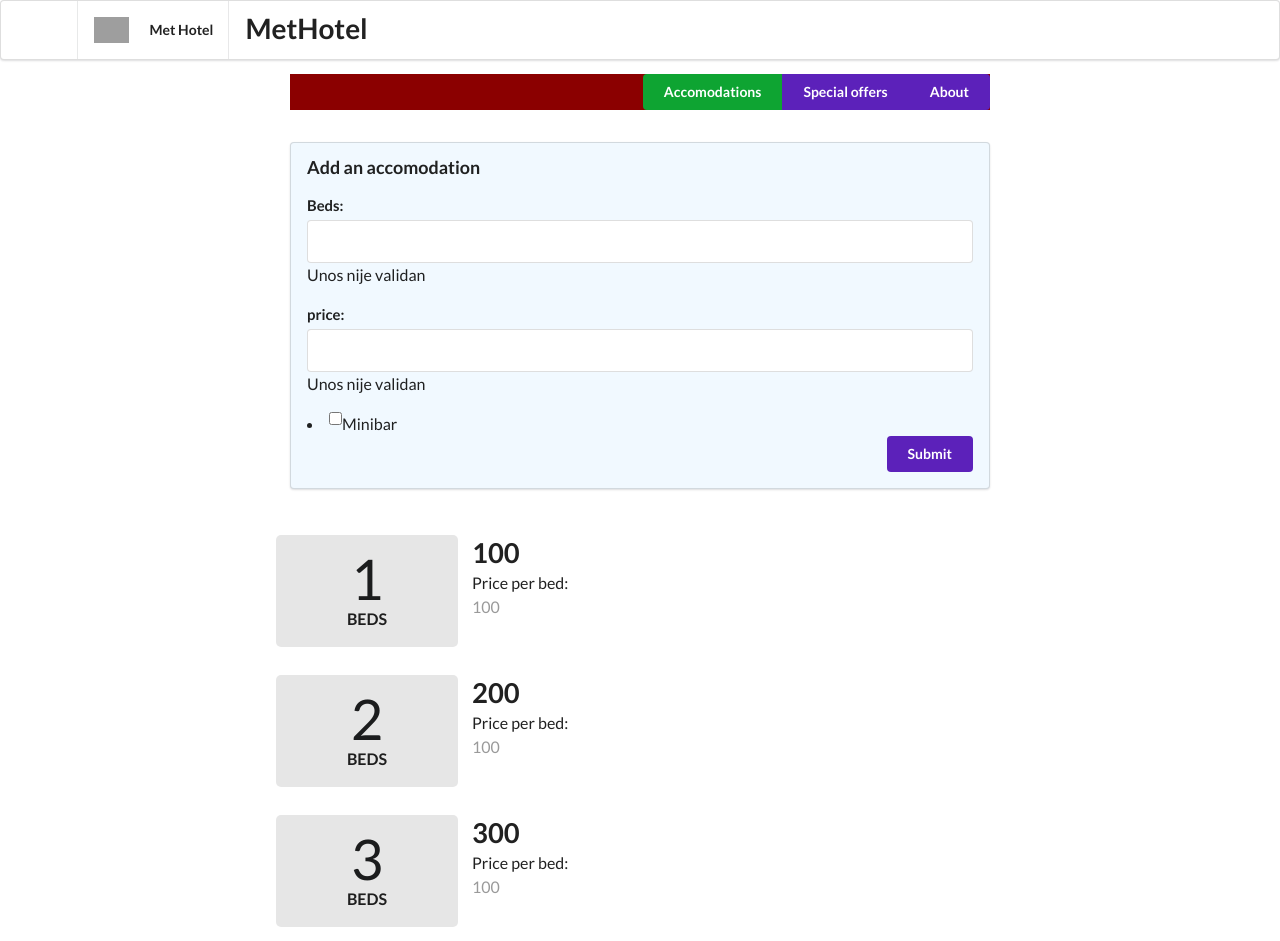
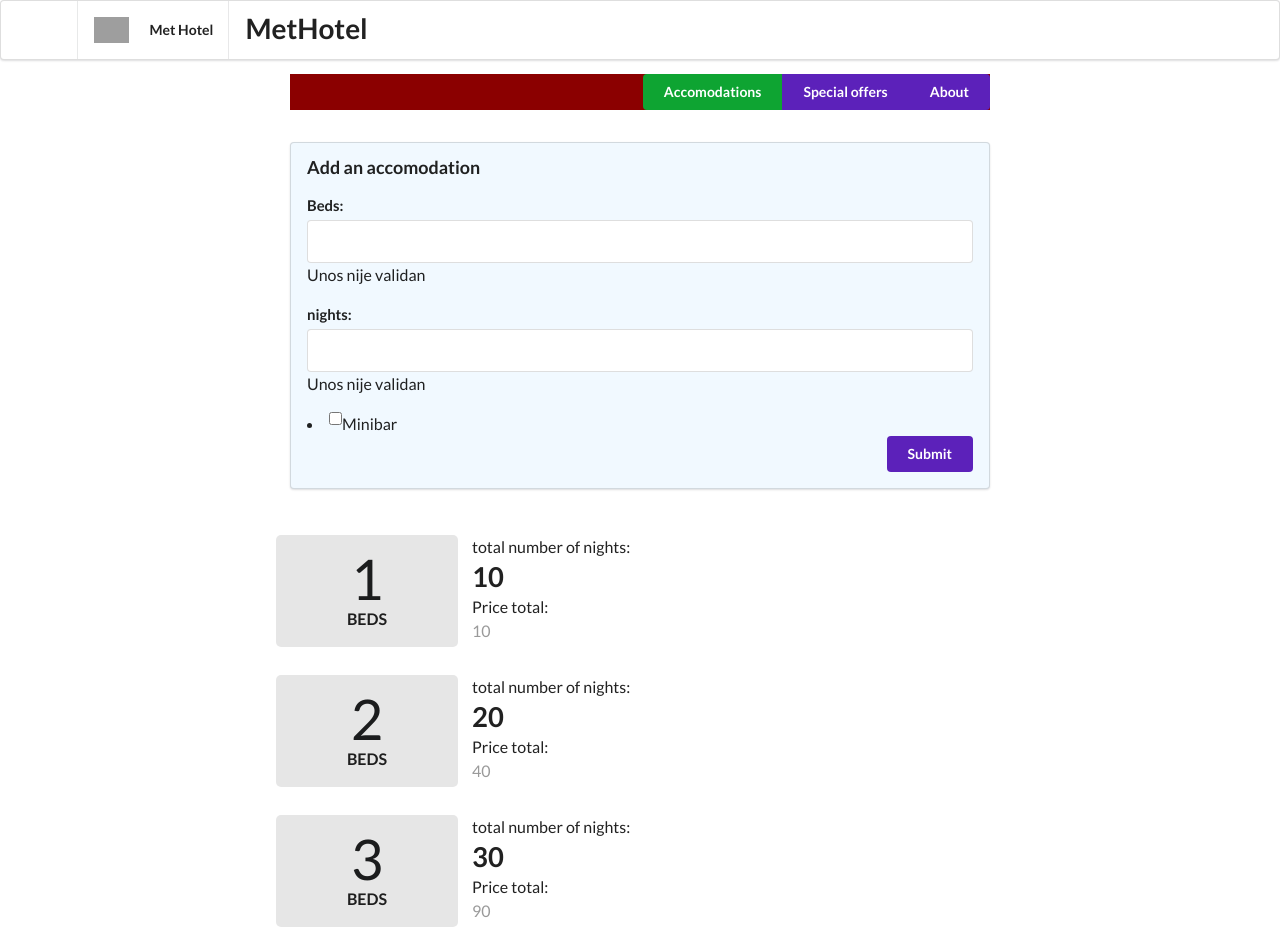
Before and after one commit to luzajic91/MetHotels, an Angular app: page / in a window 1280 px wide. Both pictures are taken after a click on the button "Accomodations". Built offline with nearby package versions, Linux system fonts and the light colour scheme; grey boxes are pictures that could not be loaded.

Commit message:
IT255-DZ09
commit za 9. domaci zadatak

```diff
--- a/src/app/accomodation/accomodation.component.html
+++ b/src/app/accomodation/accomodation.component.html
@@ -9,13 +9,18 @@
     </div>
 </div>
     <div class="twelve wide column">
+        <div class="label">
+            total number of nights:
+        </div>
         <a class="ui large header">
-            {{accomodation.price}}
+            {{accomodation.nights}}
         </a>
+
+
         <div class="label">
-            Price per bed:
+            Price total:
         </div>
         <div class="meta">
-            {{accomodation.pricePerBed()}}
+            {{accomodation.totalPrice}}
         </div>
     </div>
--- a/src/app/accomodation/accomodation.component.ts
+++ b/src/app/accomodation/accomodation.component.ts
@@ -1,4 +1,5 @@
 import { Component, HostBinding, Input, OnInit } from '@angular/core';
+import { RoomService } from '../services/room.service';
 import { Accomodation } from './accomodation.model';
 
 @Component({
@@ -15,13 +16,15 @@ export class AccomodationComponent implements OnInit {
   votes: number;
   title: string;
   link: string;
+  getPrice: number;
 
-  constructor() {
-    this.accomodation = new Accomodation(
-      1, 100
-    );
+  constructor(private roomService: RoomService) {
+    this.roomService = roomService;
+    this.accomodation = new Accomodation(1,1);
+    this.getPrice = this.roomService.getPrice(this.accomodation.nights, this.accomodation.price);
   }
 
   ngOnInit(): void {
+
   }
 }
--- a/src/app/accomodation/accomodation.model.ts
+++ b/src/app/accomodation/accomodation.model.ts
@@ -1,20 +1,28 @@
+import { RoomService } from "../services/room.service";
+
 export class Accomodation {
 
     beds: number;
     price: number;
     minibar: boolean;
+    nights: number;
+    totalPrice: number;
+    roomService = new RoomService();
 
-    constructor(beds: number, price: number, minibar?: boolean) {
+    constructor(beds: number, nights: number, minibar?: boolean) {
         if (minibar != null && minibar != false) {
             this.beds = beds;
-            this.price = price * 1.5;
+            this.price = 150*beds;
+            this.nights = nights;
         } else {
             this.beds = beds;
-            this.price = price;
+            this.price = 100*beds;
+            this.nights = nights;
         }
+        this.totalPrice = this.roomService.getPrice(this.nights, this.beds)
     }
 
     pricePerBed(): number {
-        return this.price/this.beds;
+        return this.price;
     }
 }
--- a/src/app/app.component.html
+++ b/src/app/app.component.html
@@ -7,16 +7,16 @@
         <div *ngIf="!myForm.controls['bedsInput'].valid">Unos nije validan</div>
     </div>
     <div class="field">
-        <label for="price">price:</label>
-        <input name="price" #newprice formControlName="priceInput">
-        <div *ngIf="!myForm.controls['priceInput'].valid">Unos nije validan</div>
+        <label for="nights">nights:</label>
+        <input name="nights" #newnights formControlName="nightsInput">
+        <div *ngIf="!myForm.controls['nightsInput'].valid">Unos nije validan</div>
     </div>
     <div>
         <li>
             <input type="checkbox" name="minibar" formControlName="minibar">
             <label for="minibar">Minibar</label>
         </li>
-        <div *ngIf="myForm.controls['minibar'].value">Price will be increased by 50%!!</div>
+        <div *ngIf="myForm.controls['minibar'].value">nights will be increased by 50%!!</div>
     </div>
     <button type="submit" class="ui positive right floated button">
         Submit
--- a/src/app/app.component.ts
+++ b/src/app/app.component.ts
@@ -3,6 +3,7 @@ import { Component, OnInit } from '@angular/core';
 import { AbstractControl, FormBuilder, FormControl, FormGroup, Validators } from '@angular/forms';
 import { Accomodation } from './accomodation/accomodation.model';
 import { Preporuka } from './preporuka/preporuka.model';
+import { RoomService } from './services/room.service';
 
 @Component({
   selector: 'app-root',
@@ -28,50 +29,44 @@ export class AppComponent implements OnInit {
     return false;
   }
 
-  constructor(fb: FormBuilder) {
+  constructor(private roomService: RoomService) {
 
     this.accomodations = [
-      new Accomodation(1, 100),
-      new Accomodation(2, 200),
-      new Accomodation(3, 300)
+      new Accomodation(1, 10),
+      new Accomodation(2, 20),
+      new Accomodation(3, 30)
     ];
     this.preporuke = [
       new Preporuka('Bed & Breakfast', 'Dorucak uz nocenje'),
       new Preporuka('Tourist special', 'Ukljucena tura svih najbitnijih turistickih zamki')
     ];
 
-    // this.myForm.valueChanges.subscribe(
-    //   (form: any) => {
-    //     //if (form.controls['priceInput'].value)
-    //     console.log(form);
-    //   }
-    // )
   }
 
-  onSubmit(value: any): boolean {
+  onSubmit(value: any) {
 
     if (this.myForm.valid) {
-      this.accomodations.push(new Accomodation(value.bedsInput, value.priceInput, value.minibar));
-      console.log("accomodations done, price is "+value.priceInput);
-      return false;
+      this.accomodations.push(new Accomodation(value.bedsInput, value.nightsInput, value.minibar));
+      console.log("accomodations done, nights is "+value.nightsInput);
+      this.myForm.reset();
     }
-    console.log(this.myForm.controls['priceInput'].valid);
+    console.log(this.myForm.controls['nightsInput'].valid);
     console.log(this.myForm.controls['bedsInput'].valid);
     console.log(this.myForm.controls['minibar'].value);
     console.log(this.myForm);
-    return false;
   }
 
   ngOnInit() {
     this.myForm = new FormGroup({
       bedsInput: new FormControl('', [Validators.required, this.customValidator2]),
-      priceInput: new FormControl('', [Validators.required, this.customValidator3]),
+      nightsInput: new FormControl('', [Validators.required, this.customValidator3]),
       minibar: new FormControl()
     });
+
     this.myForm.valueChanges.subscribe(
-      (form: any) => {
-        if (this.myForm.controls['priceInput'].value < 99999) {
-          console.log("uneta vrednost je"+this.myForm.controls['priceInput'].value);
+      () => {
+        if (this.myForm.controls['nightsInput'].value < 99999) {
+          console.log("uneta vrednost je "+this.myForm.controls['nightsInput'].value);
         }
       }
     )
@@ -86,8 +81,8 @@ export class AppComponent implements OnInit {
   }
 
   customValidator3(control: FormControl) {
-    if (control.value < 100) {
-      return {"price cant be lower than 100": true};
+    if (control.value > 100) {
+      return {"nights cant be higher than 100": true};
     } else {
       return null;
     }
--- a/src/app/app.module.ts
+++ b/src/app/app.module.ts
@@ -8,6 +8,7 @@ import { NavbarcomponentComponent } from './navbarcomponent/navbarcomponent.comp
 import { PreporukaComponent } from './preporuka/preporuka.component';
 import { KontaktComponent } from './kontakt/kontakt.component';
 import { FormsModule, ReactiveFormsModule } from '@angular/forms';
+import { RoomService } from './services/room.service';
 
 @NgModule({
   declarations: [
@@ -23,7 +24,7 @@ import { FormsModule, ReactiveFormsModule } from '@angular/forms';
     FormsModule,
     ReactiveFormsModule
   ],
-  providers: [],
+  providers: [RoomService],
   bootstrap: [AppComponent]
 })
 export class AppModule { }
--- /dev/null
+++ b/src/app/services/room.service.ts
@@ -0,0 +1,9 @@
+import { Injectable } from "@angular/core";
+
+@Injectable()
+export class RoomService {
+
+    getPrice(numberOfNights: number, price: number): number {
+        return numberOfNights*price;
+    }
+}
```
